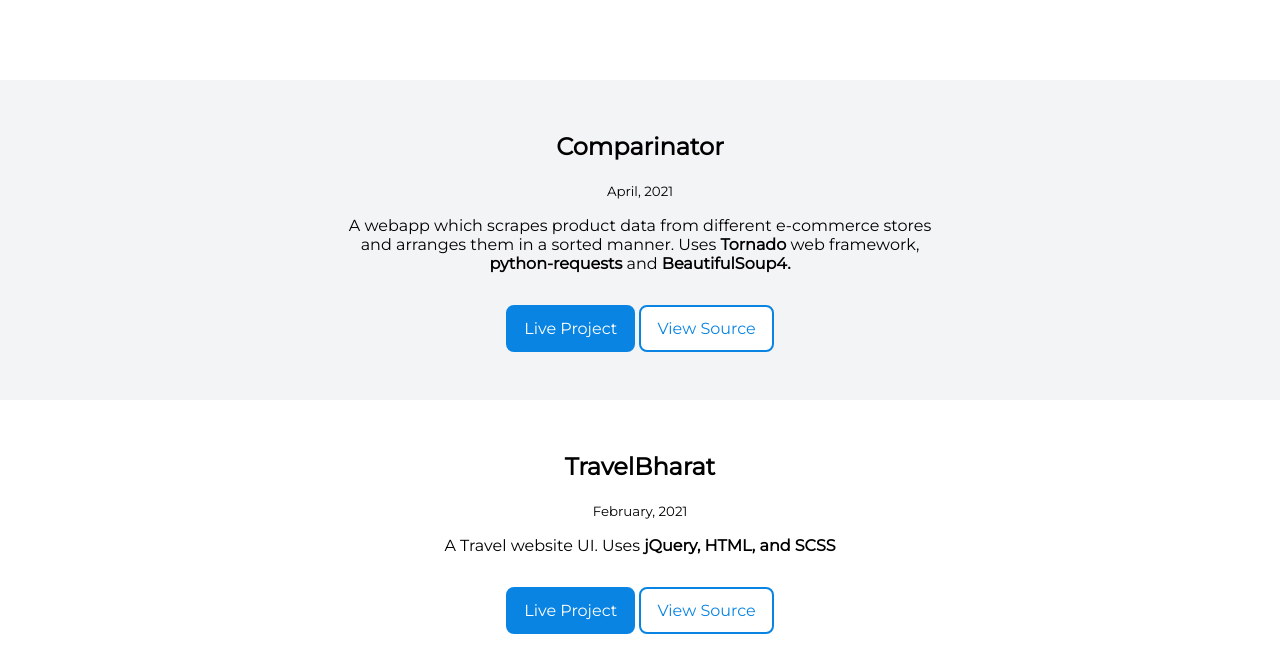
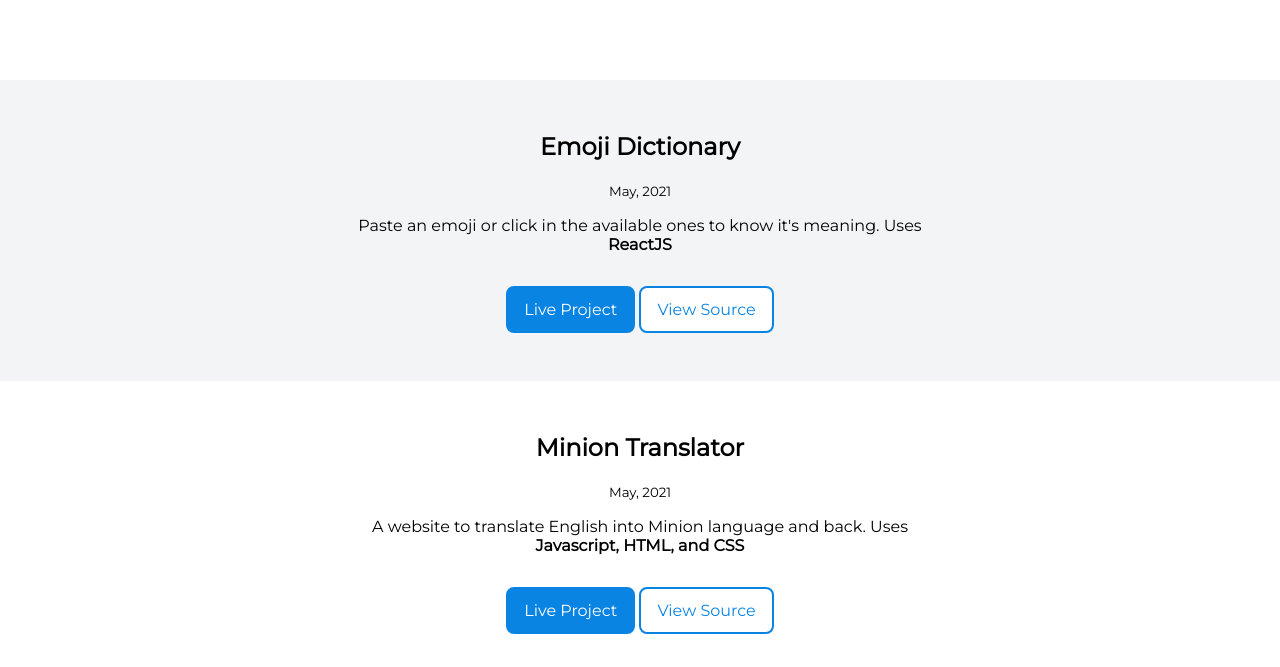
Before and after one commit to LordUttam/portfolio-html-css, a plain HTML site: page projects.html in a window 1280 px wide. Shown: the part 285-952 px from the top of the page. Drawn offline with Linux system fonts and the light colour scheme.

Commit message:
update: projects

```diff
--- a/projects.html
+++ b/projects.html
@@ -30,6 +30,32 @@
 
     <article class="showcase-list section ow">
         <div class="container container-center">
+            <h1>Emoji Dictionary</h1>
+            <small>May, 2021</small>
+            <p>Paste an emoji or click in the available ones to know it's meaning.
+                Uses <strong>ReactJS</strong>
+            </p>
+
+            <a class="link primary-link" href="https://uttam-emoji-interpreter.netlify.app/">Live Project</a>
+            <a class="link secondary-link" href="https://github.com/LordUttam/Emoji-dictionary">View Source</a>
+        </div>
+    </article>
+
+    <article class="showcase-list section">
+        <div class="container container-center">
+            <h1>Minion Translator</h1>
+            <small>May, 2021</small>
+            <p>A website to translate English into Minion language and back.
+                Uses <strong>Javascript, HTML, and CSS</strong>
+            </p>
+
+            <a class="link primary-link" href="https://uttam-minion-translator-v2.netlify.app/">Live Project</a>
+            <a class="link secondary-link" href="https://github.com/LordUttam/minion-translator-v2">View Source</a>
+        </div>
+    </article>
+
+    <article class="showcase-list section ow">
+        <div class="container container-center">
             <h1>Comparinator</h1>
             <small>April, 2021</small>
             <p>A webapp which scrapes product data from different e-commerce
@@ -50,7 +76,7 @@
                 Uses <strong>jQuery, HTML, and SCSS</strong>
             </p>
 
-            <a class="link primary-link href="https://travelbharat.netlify.app/">Live Project</a>
+            <a class="link primary-link" href="https://travelbharat.netlify.app/">Live Project</a>
             <a class="link secondary-link" href="https://github.com/LordUttam/TravelBharat/">View Source</a>
         </div>
     </article>
@@ -64,7 +90,7 @@
                 Also Has REST API created using <strong>Django Rest Framework.</strong>
             </p>
 
-            <a class="link primary-link href="https://udo.pythonanywhere.com/">Live Project</a>
+            <a class="link primary-link" href="https://udo.pythonanywhere.com/">Live Project</a>
             <a class="link secondary-link" href="https://github.com/LordUttam/Udo/">View Source</a>
         </div>
     </article>
```
